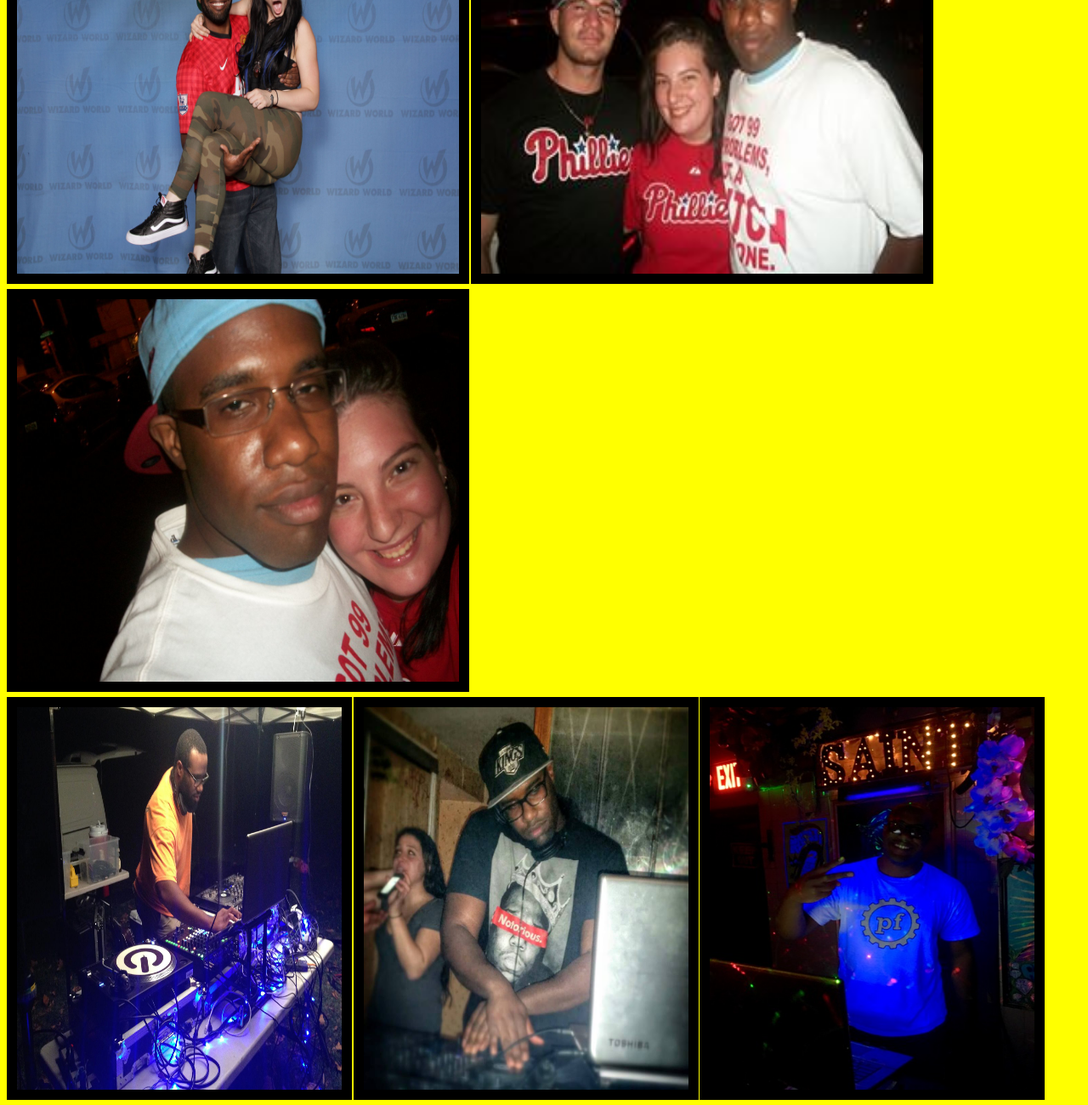
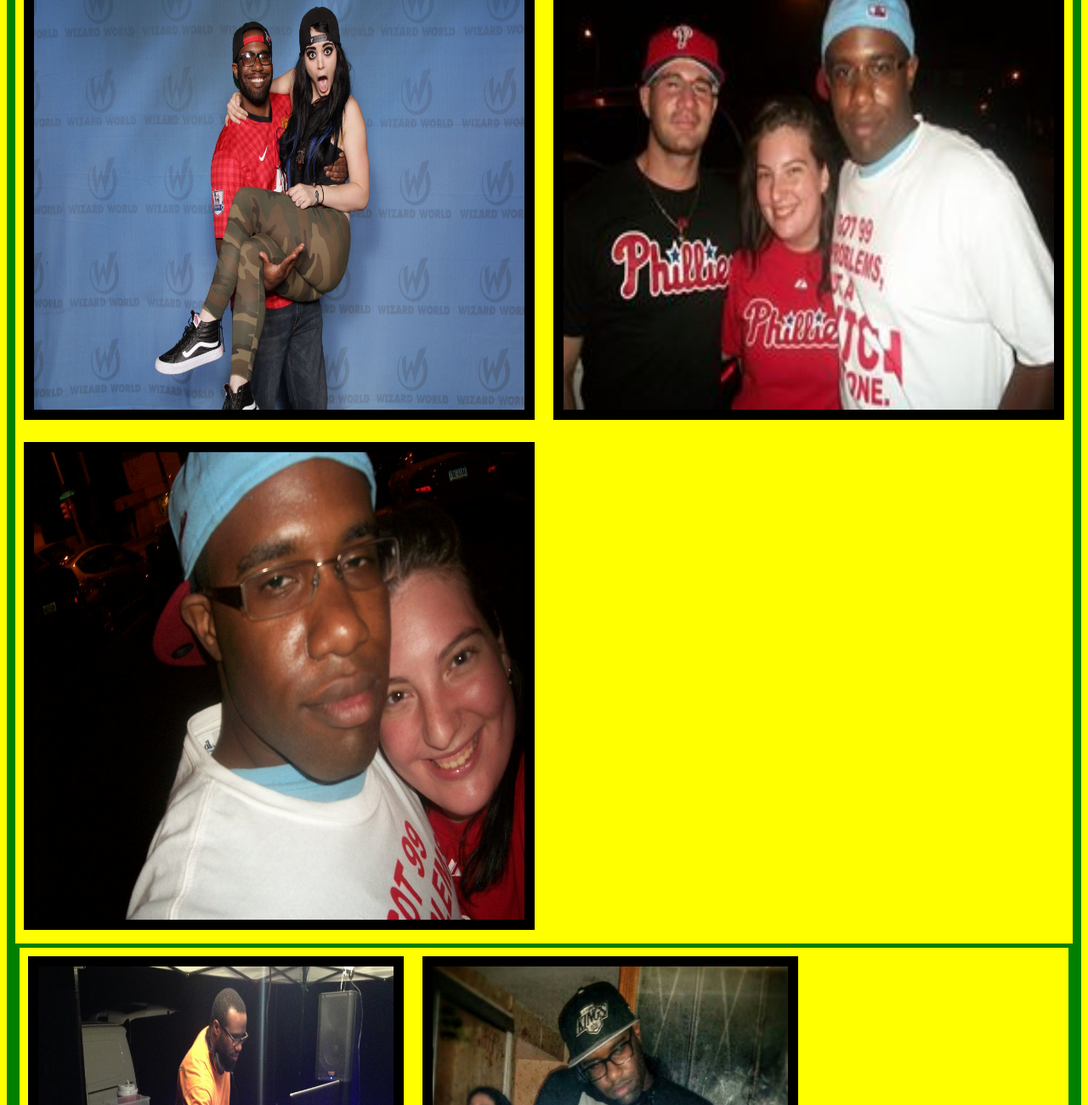
Before and after one commit to chrisharding88/personal-website-project, a plain HTML site: page image.html in a window 1280 px wide. Shown: the part 1500-2800 px from the top of the page at 85% size. Drawn offline with Linux system fonts and the light colour scheme.

Commit message:
Altered gallery

```diff
--- a/Stylesheets/main.css
+++ b/Stylesheets/main.css
@@ -119,6 +119,8 @@ PAGE: IMAGE GALLERY
 
 .container {
 	display: none;
+	border: 5px solid green
+
 }
 
 h2 {
@@ -126,22 +128,22 @@ h2 {
 }
 
 .chris2013 {
-	width: 382px;
+	width: 423px;
 	height: 450px;
 }
 
 .chrisandGTA {
-	width: 382px;
+	width: 423px;
 	height: 450px;
 }
 
 .chrisandjohnchaney {
-	width: 382px;
+	width: 423px;
 	height: 450px
 }
 
 .chris_carshow {
-	width: 382px;
+	width: 423px;
 	height: 450px
 }
 
@@ -159,41 +161,42 @@ h2 {
 .DJbolt,
 .chrisatparty {
 	border: 12px solid black;
+	margin: 10px;
 }
 
 .chrisandpaige {
-	width: 520px;
-	height: 450px;
+	width: 577px;
+	height: 550px;
 }
 
 .chris_josh_kat {
-	width: 520px;
-	height: 450px;
+	width: 577px;
+	height: 550px;
 }
 
 .chrisandkat {
-	width: 520px;
-	height: 450px;
+	width: 577px;
+	height: 550px;
 }
 
 
 .chrisdj1 {
-	width: 382px;
+	width: 418px;
 	height: 450px;
 }
 
 .chrisdj2 {
-	width: 382px;
+	width: 418px;
 	height: 450px;
 }
 
 .DJbolt {
-	width: 382px;
+	width: 418px;
 	height: 450px;
 }
 
 .chrisatparty {
-	width: 382px;
+	width: 418px;
 	height: 450px;
 }
 
```
